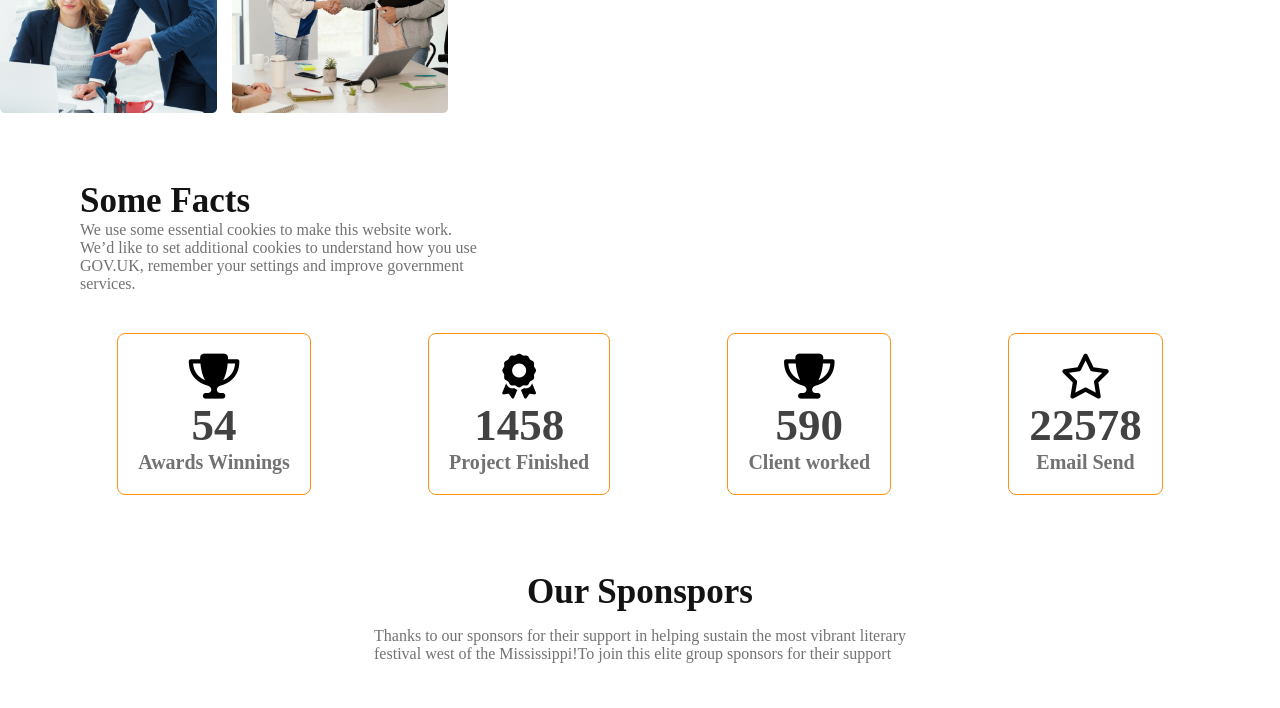
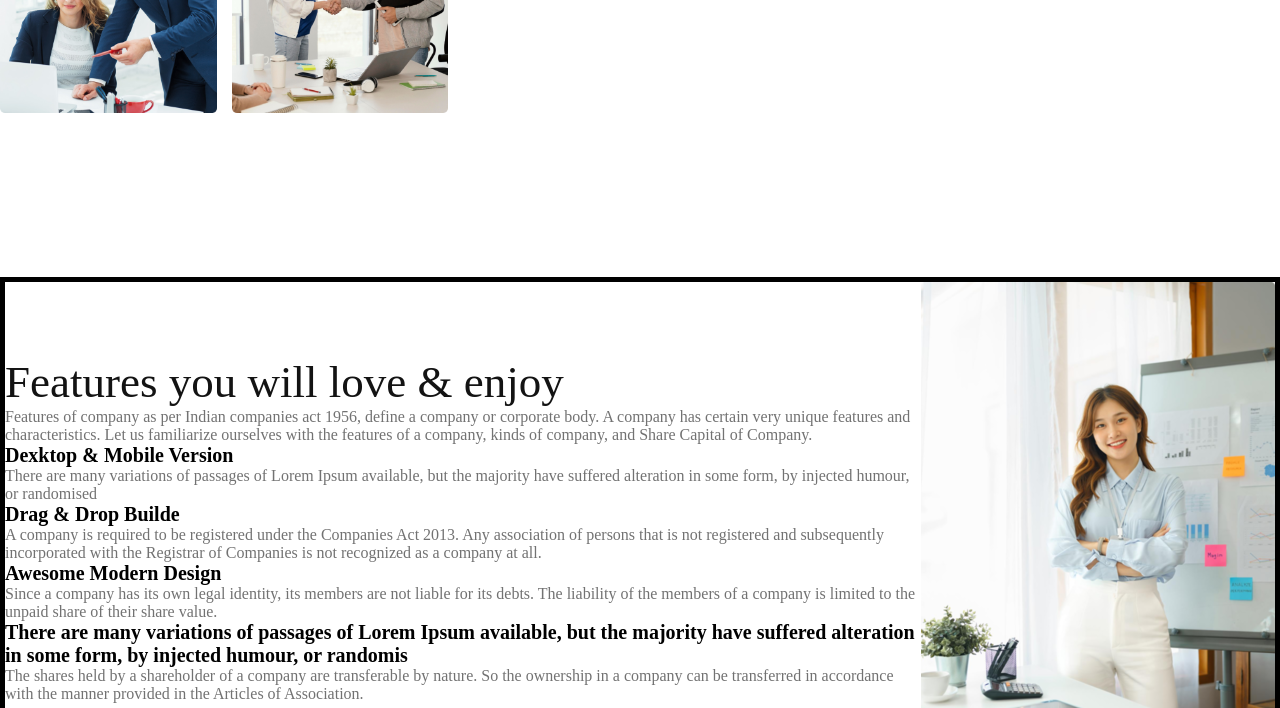
Before and after one commit to shakhawat-softdev/g3-architects, a plain HTML site: page index.html in a window 1280 px wide. Shown: the part 1330-2038 px from the top of the page. Drawn offline with Linux system fonts and the light colour scheme.

Commit message:
Features you will love & enjo section doney

```diff
--- a/index.html
+++ b/index.html
@@ -92,13 +92,43 @@
 
             </div>
         </section>
-        <!------------------------------------
+        <!--------------------------------------
         section for Features you will love & enjoy
-        ---------------------------------- -->
-        <section>
+        -------------------------------------->
+        <section class="future-text-image-container">
+            <div class="future-text-container">
+                <div class="title-container">
+                    <h3>Features you will love & enjoy</h3>
+                    <p>Features of company as per Indian companies act 1956, define a company or corporate body. A company has certain very unique features and characteristics. Let us familiarize ourselves with the features of a company, kinds of company, and Share Capital of Company.</p>
+                </div>
+                <div class="company-features">
+                    <div class="feature">
+                        <h4>Dexktop & Mobile Version</h4>
+                        <p>There are many variations of passages of Lorem Ipsum available, but the majority have suffered alteration in some form, by injected humour, or randomised</p>
+                    </div>
+                    <div class="feature">
+                        <h4>Drag & Drop Builde</h4>
+                        <p>A company is required to be registered under the Companies Act 2013. Any association of persons that is not registered and subsequently incorporated with the Registrar of Companies is not recognized as a company at all.</p>
+                    </div>
+                    <div class="feature">
+                        <h4>Awesome Modern Design</h4>
+                        <p>Since a company has its own legal identity, its members are not liable for its debts. The liability of the members of a company is limited to the unpaid share of their share value.</p>
+                    </div>
+                    <div class="feature">
+                        <h4>There are many variations of passages of Lorem Ipsum available, but the majority have suffered alteration in some form, by injected humour, or randomis</h4>
+                        <p>The shares held by a shareholder of a company are transferable by nature. So the ownership in a company can be transferred in accordance with the manner provided in the Articles of Association.</p>
+                    </div>
+                </div>
+            </div>
+
+            <div class="future-image-container">
+                <img src="./images/architect3.png" alt="" srcset="">
+            </div>
         </section>
 
-        <!-- Some Facts -->
+        <!--------------------------------------
+                        Some Facts
+        --------------------------------------->
         <section class="some">
             <div class="some-container">
                 <h3>Some Facts</h3>
@@ -107,9 +137,9 @@
             </div>
         </section>
 
-        <!---------------------------------------------
+        <!-----------------------------------------
                         Company achievement
-        ----------------------------------------------->
+        ------------------------------------------>
         <section class="achievements">
             <div class="all-achivements">
                 <div class="achievement">
@@ -167,8 +197,12 @@
             </section>
         </section>
     </main>
+     <!------------------------------------------------------
+                                footer
+    ---------------------------------------------------------->
     <footer>
-        <div class="footer"><p>All rights reserved copyright@2023 startup landing page design</p></div>
+        <div class="footer">
+            <p>All rights reserved copyright@2023 startup landing page design</p></div>
     </footer>
 
 </body>
--- a/styles/style.css
+++ b/styles/style.css
@@ -12,6 +12,7 @@
     ------------------------------ */
    .body {
        font-family: 'Work Sans', sans-serif;
+       /* height: 100vh; */
    }
 
    .btn {
@@ -155,9 +156,71 @@
        color: #727272;
    }
 
+   /*----------------------------------------------
+ Features you will love & enjoy
+ -----------------------------------------------*/
+   .future-text-image-container {
+       margin-top: 20vh;
+       display: flex;
+       justify-content: center;
+       align-items: center;
+       /* height: 70vh;
+       width: 70%; */
+       border: 5px solid black;
+   }
+
+   .future-text-container {
+       display: flex;
+       flex-direction: column;
+       /* width: 50%; */
+   }
+
+   .future-image-container {
+       /* height: 100%; */
+       /* width: 50%; */
+   }
+
+   .future-image-container>img {
+       /* height: 100%;
+       width: 100px;
+       object-fit: cover;
+       object-position: center; */
+
+   }
+
+   .title-container>h3 {
+       font-weight: 500;
+       font-size: 45px;
+       color: #131313;
+   }
+
+   .title-container>p {
+    font-size: 16px;
+
+    color: #727272;
+   }
+
+   .company-features {
+    display: flex;
+    flex-direction: column;
+   }
+
+   .feature>h4 {
+       font-weight: 600;
+       font-size: 20px;
+   }
+
+   .feature>p {
+       font-size: 16px;
+
+       color: #727272;
+   }
+
+
+
    /*--------------------------------------------
                             Some fact
-    --------------------------------------------*/
+--------------------------------------------*/
    .some {
        margin-top: 5vw;
        padding-left: 80px;
@@ -200,7 +263,7 @@
 
    .achievement:hover {
        border: 2px solid navy;
-       position: sticky;
+       /* position: sticky; */
 
    }
 
@@ -271,8 +334,8 @@
                         footer
      ---------------------------------------- */
    .footer {
-        margin-top: 6vw;
-        padding: 40px;
+       margin-top: 6vw;
+       padding: 40px;
        text-align: center;
        background: #FFF4E7;
        border-radius: 8px;
```
Also changed, not shown: images/architect2.png (added), images/architect3.png (added).
